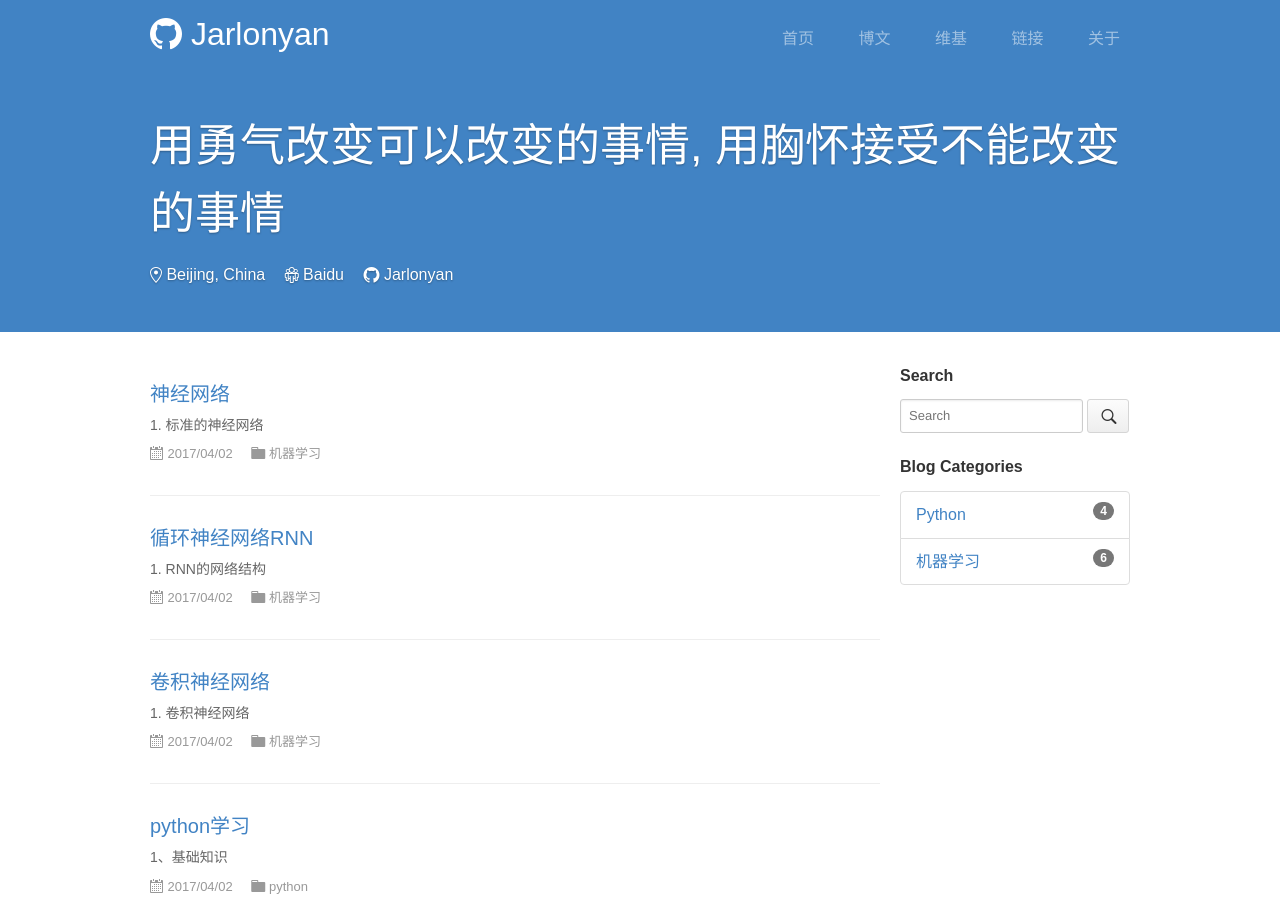
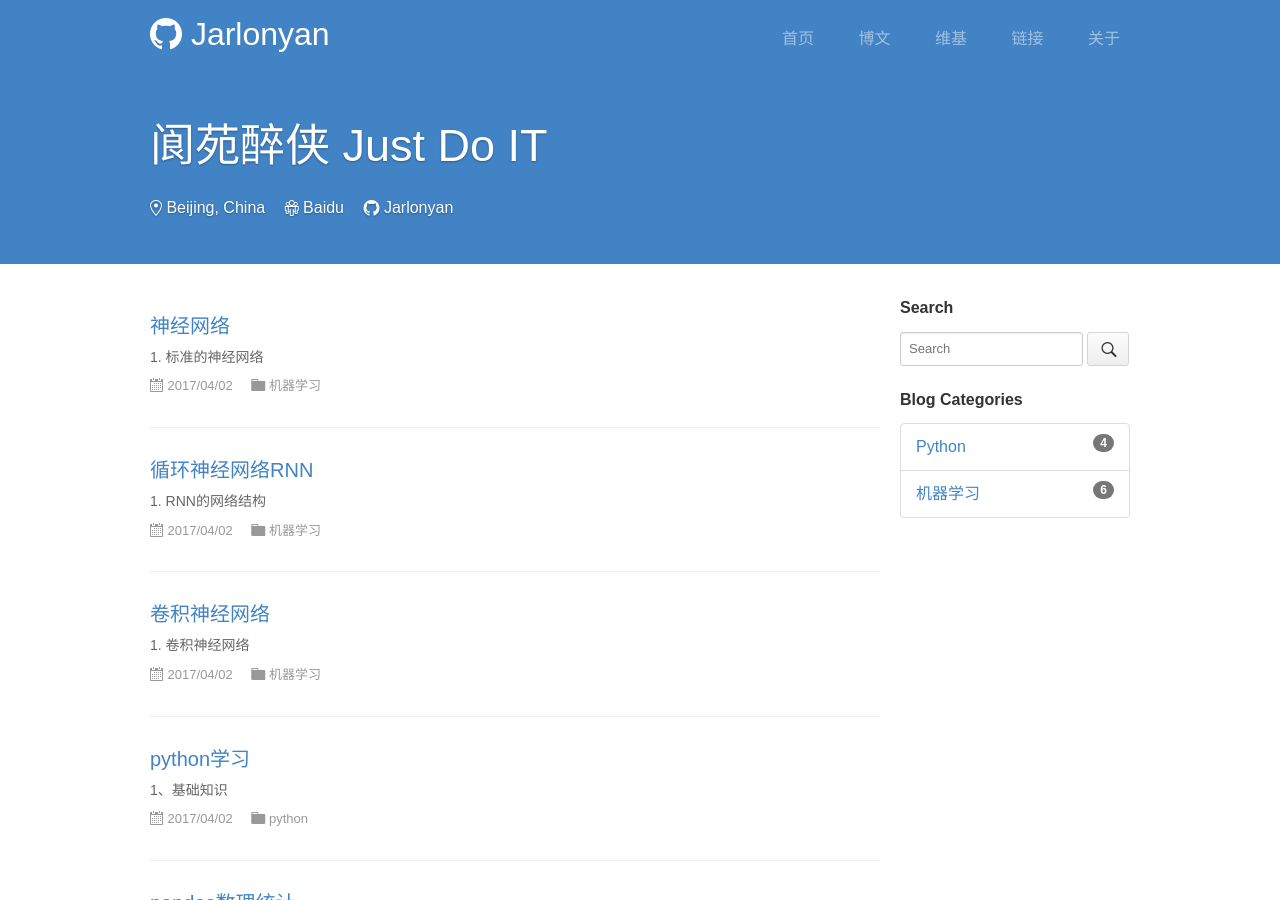
Before and after one commit to Jarlonyan/jarlonyan.github.io, a Jekyll site: the page built from index.html, in a window 1280 px wide and 900 px high. Built offline with Jekyll 4.4.1, drawn with Linux system fonts in a browser that asks for light colours; the list of posts is cut into pages by our own code.

Commit message:
改了首页说说

```diff
--- a/_config.yml
+++ b/_config.yml
@@ -5,7 +5,7 @@ baseurl:
 url: https://jarlonyan.github.io
 date_format: "ordinal"
 title: Jarlonyan
-subtitle: "用勇气改变可以改变的事情, 用胸怀接受不能改变的事情"
+subtitle: "阆苑醉侠 Just Do IT"
 description: "Jarlonyan个人博客"
 keywords: Jarlonyan
 favicon: /favicon.ico
```
